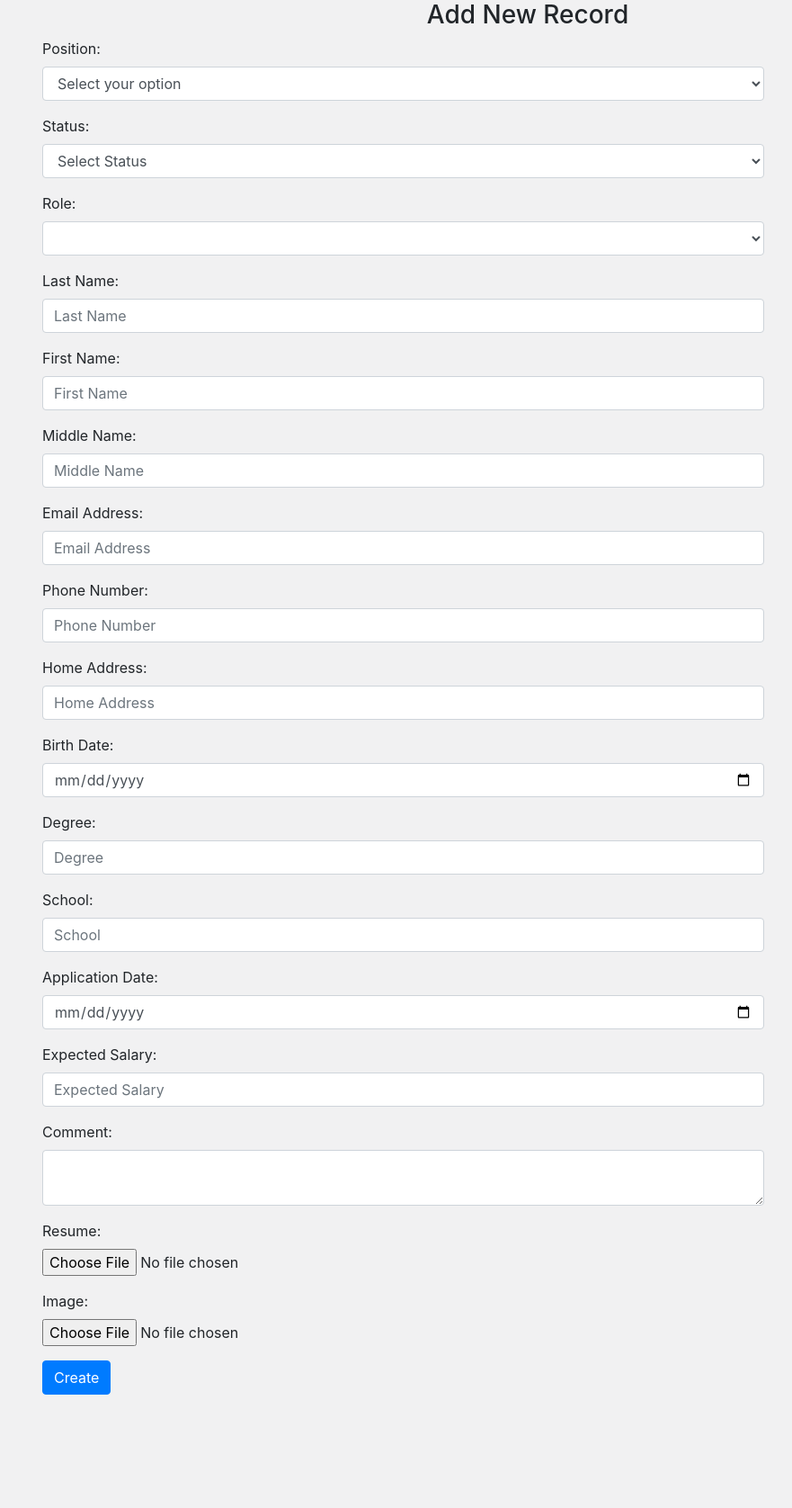
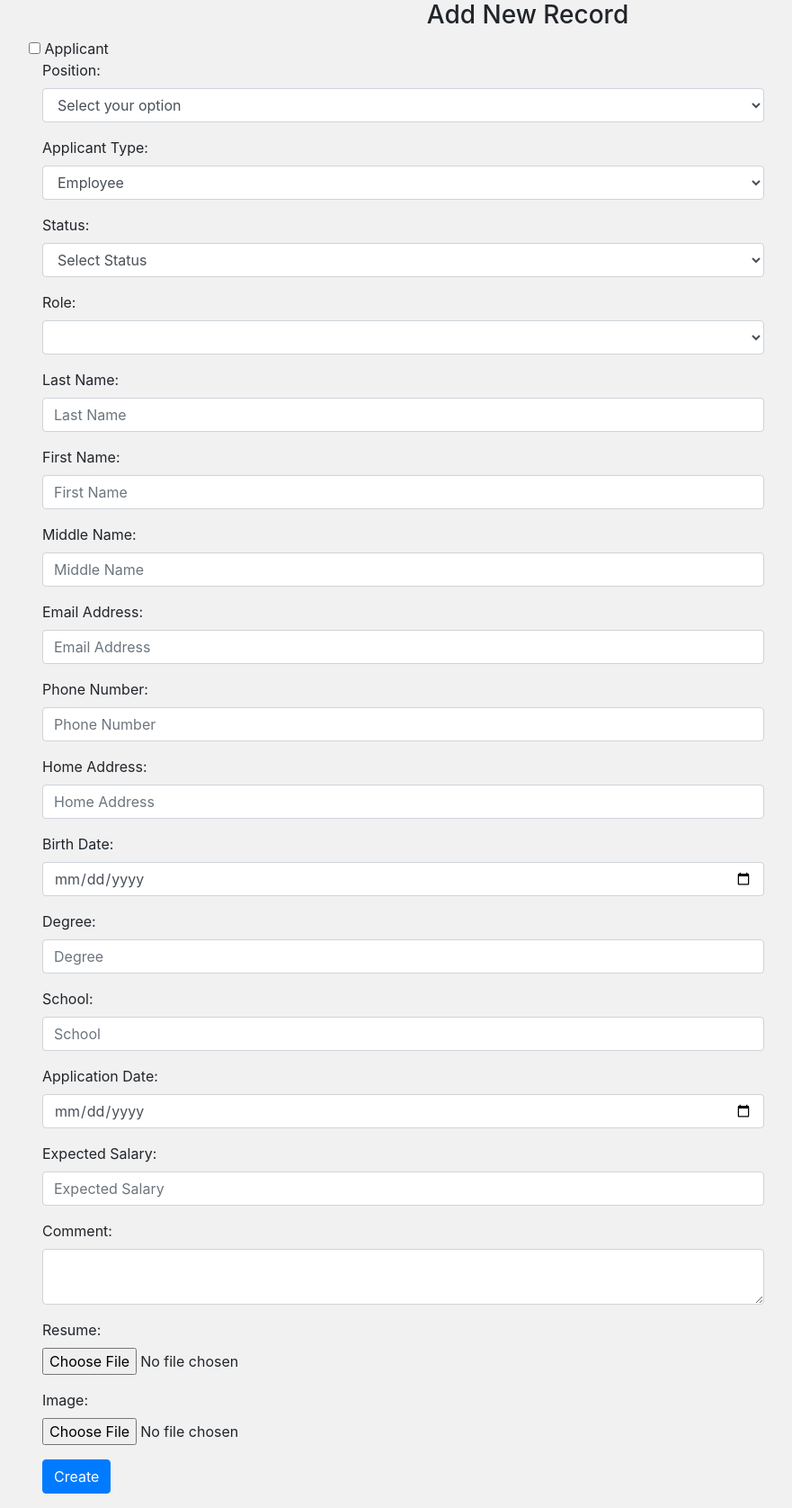
Before and after one commit to Jcarnecer/resume-management, a CodeIgniter app: page /resume-management/index.php/applicant/add_applicant in a window 1280 px wide. Shown: the whole page at 90% size, without its empty margins (53-934 px from the left). Before the commit the page ends 1550 px from the top, so only its background shows below. Run offline with CodeIgniter, Linux system fonts and the light colour scheme; data comes from the database, SQL or seed files in the repository; lists and menus that the app fills with data are empty; some libraries are stand-ins or nearby versions.

Commit message:
updates on add record

```diff
--- a/application/controllers/Applicant.php
+++ b/application/controllers/Applicant.php
@@ -9,7 +9,7 @@ class Applicant extends CI_Controller {
     $this->load->model('employee');
     $data['title'] = "Astrid Technologies";
     $data['role'] = $this->Resume_model->fetch('role');
-    $data['role_applicant'] = $this->Resume_model->fetch('role','pos_id=3');
+    $data['role_applicant'] = $this->Resume_model->fetch('role','name<>"President"');
     $data['role_employee'] = $this->Resume_model->fetch('role','pos_id=2');
     $data['role_intern'] = $this->Resume_model->fetch('role','pos_id=1');
     $this->load->view('applicant/index', $data);
@@ -77,6 +77,7 @@ class Applicant extends CI_Controller {
     $email_address = $_POST['email_address'];
     $position = $_POST['position'];
     $role = $_POST['role'];
+    $pos_id = $_POST['position'];
     $comment = $_POST['comment'];
     $phone_number = $_POST['phone_number'];
     $birth_date = $_POST['birth_date'];
@@ -84,7 +85,6 @@ class Applicant extends CI_Controller {
     $school = $_POST['school'];
     $status = $_POST['status'];
     $date_hired = $_POST['date_hired'];
-    $employment_type = $_POST['employment_type'];
 
     $config['upload_path'] = "assets/uploads";
     $config['allowed_types'] = 'doc|pdf|docx|jpg|jpeg|png';
@@ -112,7 +112,7 @@ class Applicant extends CI_Controller {
         echo "Error";
     endif;
 
-    if($role == 1){
+    if($pos_id == 1){
       $insert =[
         'first_name' => clean_data(ucwords($first_name)),
         'last_name' => clean_data(ucwords($last_name)),
@@ -126,16 +126,18 @@ class Applicant extends CI_Controller {
         'comment' => clean_data(ucwords($this->input->post('comment'))),
         'home_address' => clean_data(ucwords($home_address)),
         'phone_number' => clean_data(ucwords($phone_number)),
+        'role' => clean_data(ucwords($role)),
         'birth_date' => clean_data(ucwords($birth_date)),
         'email_address' => clean_data(ucwords($email_address)),
+        'applicant_type' => clean_data(ucwords($this->input->post('applicant_type'))),
         'application_status' => 1,
-        'role_id' => 1,
+
         'file' => $resume,
         'images' => $image,
       ];
         $this->Resume_model->insert('applicants',$insert);
     }
-    elseif ($role == 2){
+    elseif ($pos_id == 2){
       $insert=[
         'first_name' => clean_data(ucwords($first_name)),
         'last_name' => clean_data(ucwords($last_name)),
@@ -151,12 +153,13 @@ class Applicant extends CI_Controller {
         'philhealth' => clean_data(ucwords($this->input->post('philhealth'))),
         'pagibig' => clean_data(ucwords($this->input->post('pagibig'))),
         'status' => clean_data(ucwords($this->input->post('status'))),
-        'role_id' => 2,
+        'employment_type' => clean_data(ucwords($pos_id)),
+        'role' => clean_data(ucwords($date_hired)),
         'degree' => clean_data(ucwords($degree)),
         'school' => clean_data(ucwords($school)),
       ]; $this->Resume_model->insert('employees',$insert);
     }
-    elseif ($role == 3){
+    elseif ($pos_id == 3){
       $insert=[
         'first_name' => clean_data(ucwords($first_name)),
         'last_name' => clean_data(ucwords($last_name)),
@@ -168,7 +171,8 @@ class Applicant extends CI_Controller {
         'position' => clean_data(ucwords($position)),
         'date_hired' => clean_data(ucwords($date_hired)),
         'status' => clean_data(ucwords($this->input->post('status'))),
-        'role_id' => 3,
+        'role' => clean_data(ucwords($date_hired)),
+        'employment_type' => clean_data(ucwords($pos_id)),
         'degree' => clean_data(ucwords($degree)),
         'school' => clean_data(ucwords($school)),
         ];
@@ -208,6 +212,7 @@ class Applicant extends CI_Controller {
 
   public function edit()
   {
+
     $now = new DateTime();
     $now->setTimezone(new DateTimezone('Asia/Manila'));
     $date_now = $now->format('Y-m-d');
@@ -283,8 +288,7 @@ class Applicant extends CI_Controller {
   }
 
   public function insert_role(){
-
-   $this->load->helper('encryption');
+    $this->load->helper('encryption');
    $insert=[
      'name' => clean_data(ucwords($this->input->post('role'))),
      'pos_id' => $this->input->post('pos_id'),
--- a/application/views/applicant/home.php
+++ b/application/views/applicant/home.php
@@ -12,7 +12,7 @@ $position = $this->Resume_model->fetch('position');
     <a href="<?= base_url('applicant/add') ?>" id="add-button" type="button" class="btn btn-info pull-left">New Record</a>
     <div class="input-group pull-right">
       <form method="POST" action="<?= base_url('insert_role');?>" >
-        <input type="text" name="role" class="form-control">
+        <input type="text" placeholder="Add Role" name="role" class="form-control">
         <select class="form-control" name="pos_id">
 
           <?php foreach($position as $row):?>
--- a/application/views/applicant/new.php
+++ b/application/views/applicant/new.php
@@ -7,16 +7,28 @@
       <div class="container">
        <form class="form-horizontal" id="add-form" enctype="multipart/form-data"  method="POST" action="<?= base_url('applicant/addRecord'); ?>">
 
+         <input id="checkBox" type="checkbox" value="1"> Applicant
+
          <div class="form-group">
            <label  class="col-sm-3 control-label">Position:</label>
              <div class="col-sm-9">
-               <select id='pos-id' class="form-control" name="position">
+               <select id="pos-id" class="form-control" name="position">
                  <option value="disabled selected">Select your option</option>
                  <?php foreach($position as $row): ?>
                    <option value="<?= $row->id ?>"><?= $row->name ?></option>
                  <?php endforeach; ?>
                </select>
              </div>
+          </div>
+
+          <div id="applicant_type" class="form-group">
+            <label class="col-sm-3 control-label">Applicant Type:</label>
+            <div class="col-sm-9">
+                <select name="status" class="form-control">
+                  <option value="1">Employee</option>
+                  <option value="0">Intern</option>
+                </select>
+            </div>
           </div>
 
           <div id="status" class="form-group">
@@ -34,7 +46,7 @@
            <label  class="col-sm-3 control-label">Role:</label>
            <div class="col-sm-9">
                <select id="role" name="role" class="form-control">
-                 <!-- <option value=""></option> -->
+
                </select>
            </div>
          </div>
```
